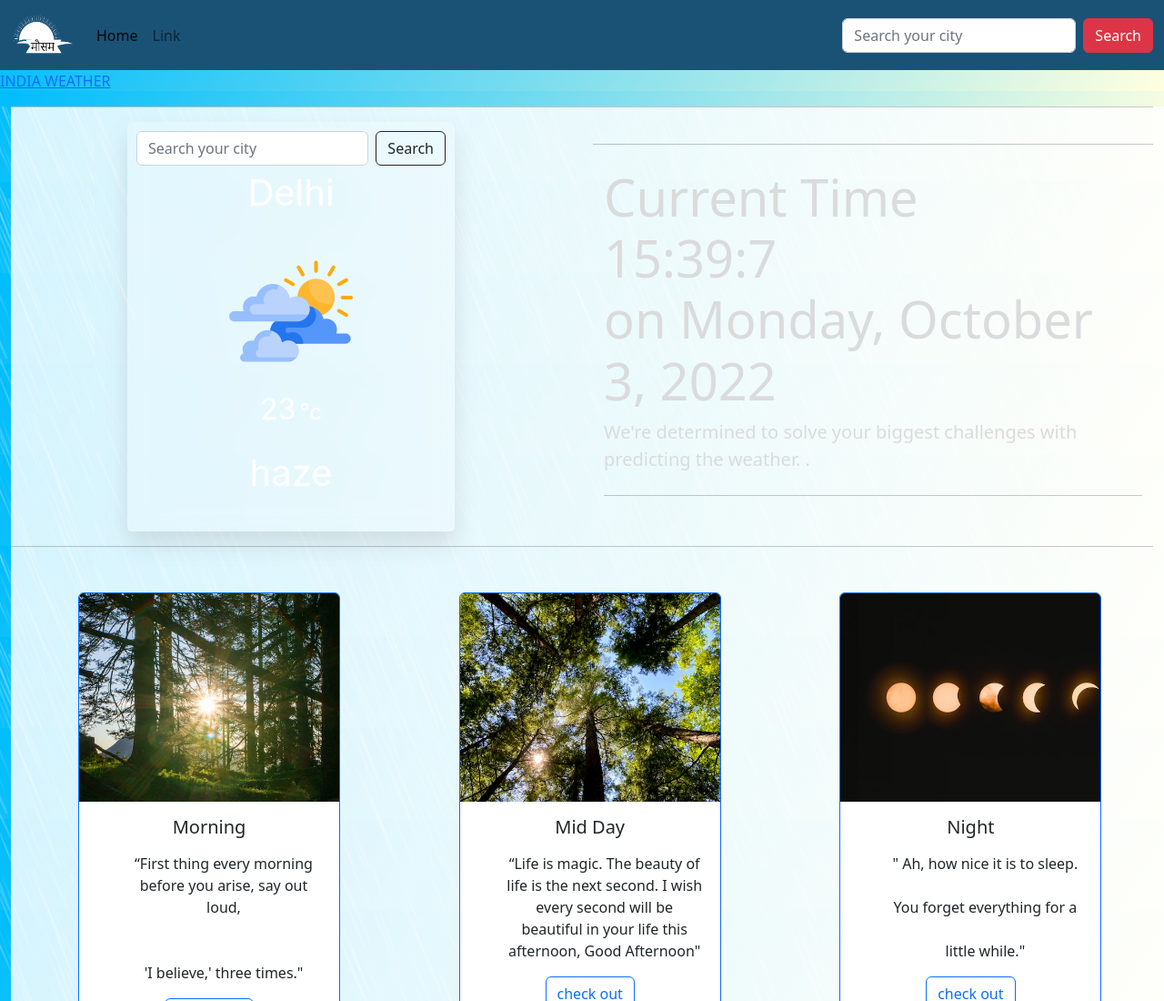
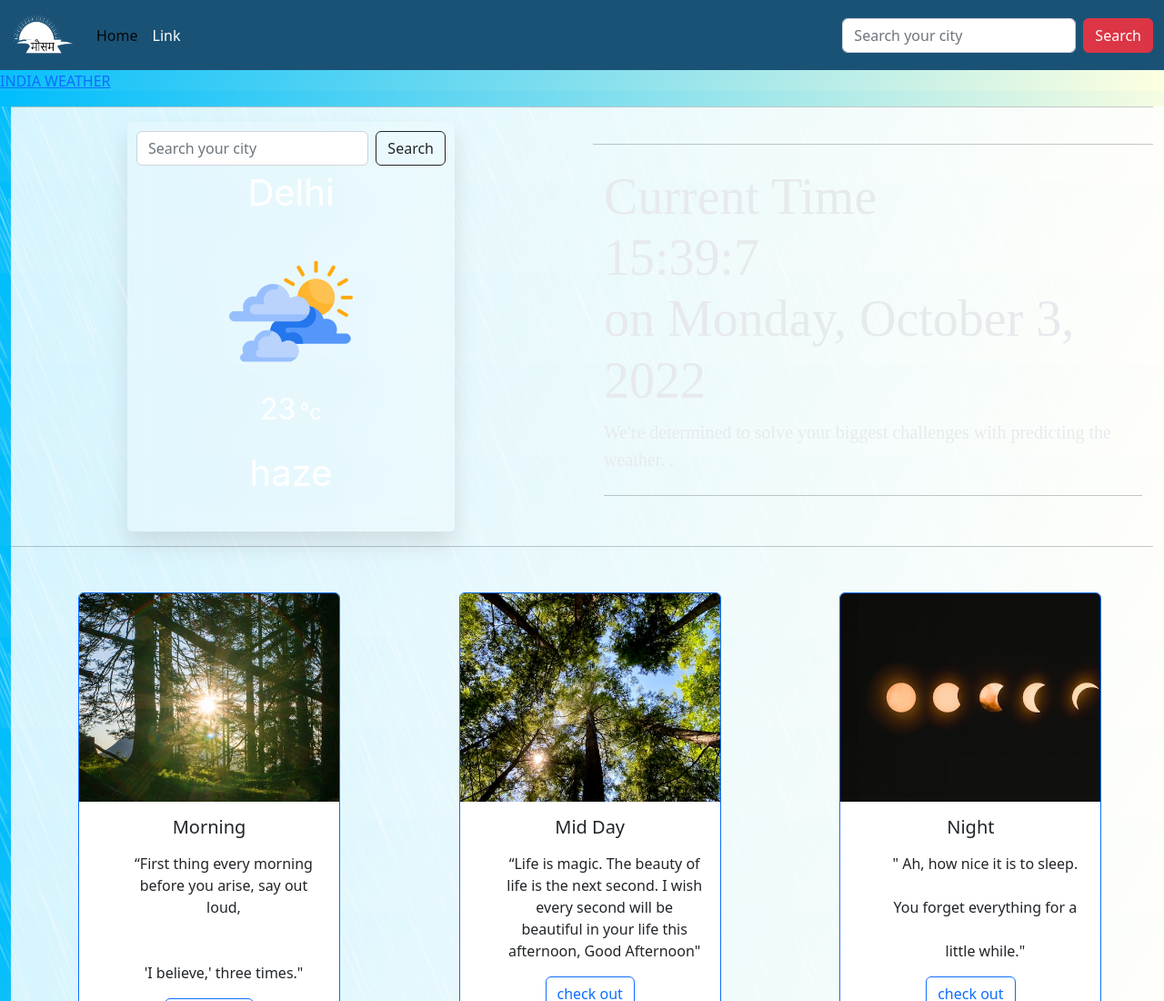
Before and after one commit to rachana-k27/webpage-weather, a plain HTML site: page index.html in a window 1280 px wide. Shown: the top 1100 px of the page at 91% size. Drawn offline with nearby package versions, Linux system fonts and the light colour scheme; a script that the page names is missing.

Commit message:
Update style.css
Change the color of menu options on navbar.
changed the color and font of time and date and text below it.

```diff
--- a/style.css
+++ b/style.css
@@ -42,6 +42,14 @@ text-align: center;
     text-align: center;
 }
 
+.nav-link, #home-link{
+    color: white;
+}
+
+.display-4, .lead{
+    font-family:'Times New Roman', Times, serif;
+    color:slategray;
+}
 
 
 
```
